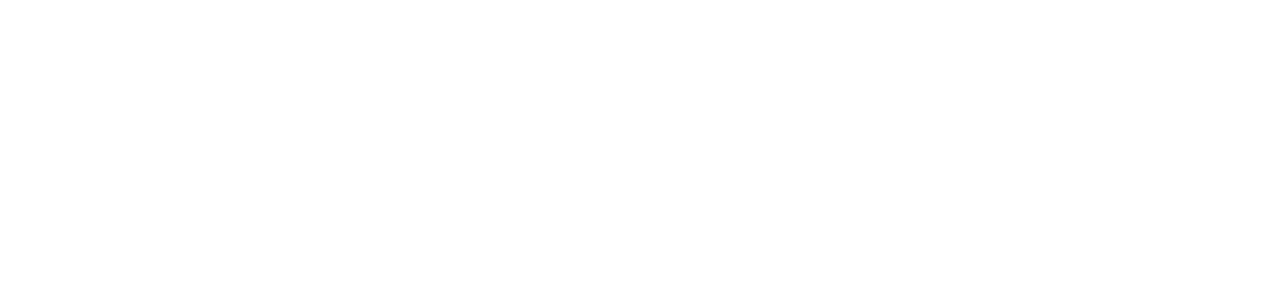
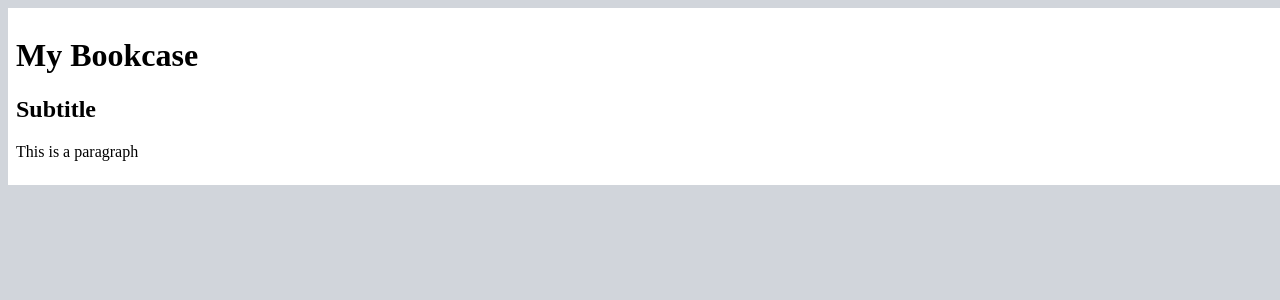
Before and after one commit to nickassembly/vuebookcase, a Vue app: page / in a window 1280 px wide. Shown: the top 300 px of the page. Built offline with nearby package versions, Linux system fonts and the light colour scheme.

Commit message:
Added tailwind css to project and set up basic styles

```diff
--- a/index.html
+++ b/index.html
@@ -6,7 +6,7 @@
     <meta name="viewport" content="width=device-width, initial-scale=1.0" />
     <title>Vite App</title>
   </head>
-  <body>
+  <body class="bg-gray-300">
     <div id="app"></div>
     <script type="module" src="/src/main.ts"></script>
   </body>
--- a/package.json
+++ b/package.json
@@ -12,6 +12,9 @@
   "devDependencies": {
     "@vitejs/plugin-vue": "^1.3.0",
     "@vue/compiler-sfc": "^3.0.5",
+    "autoprefixer": "^10.3.1",
+    "postcss": "^8.3.6",
+    "tailwindcss": "^2.2.7",
     "typescript": "^4.3.2",
     "vite": "^2.4.4",
     "vue-tsc": "^0.2.2"
--- /dev/null
+++ b/postcss.config.js
@@ -0,0 +1,6 @@
+module.exports = {
+  plugins: {
+    tailwindcss: {},
+    autoprefixer: {},
+  },
+}
--- a/src/App.vue
+++ b/src/App.vue
@@ -1,26 +1,17 @@
 <template>
-
+  <div class="container bg-white mx-auto p-2">
+    <Bookcase />
+  </div>
 </template>
 
 <script lang="ts">
 import { defineComponent } from 'vue'
-
+import Bookcase from "./views/bookcase.vue";
 
 export default defineComponent({
   name: 'App',
   components: {
-  // todo add components
+    Bookcase
   }
 })
 </script>
-
-<style>
-#app {
-  font-family: Avenir, Helvetica, Arial, sans-serif;
-  -webkit-font-smoothing: antialiased;
-  -moz-osx-font-smoothing: grayscale;
-  text-align: center;
-  color: #2c3e50;
-  margin-top: 60px;
-}
-</style>
--- /dev/null
+++ b/src/assets/vuebookcase.css
@@ -0,0 +1,3 @@
+@tailwind base;
+@tailwind components;
+@tailwind utilities;
--- a/src/main.ts
+++ b/src/main.ts
@@ -1,4 +1,5 @@
 import { createApp } from 'vue'
 import App from './App.vue'
+import "./assets/vuebookcase.css";
 
 createApp(App).mount('#app')
--- /dev/null
+++ b/src/views/bookcase.vue
@@ -0,0 +1,16 @@
+<template>
+    <h1>My Bookcase</h1>
+    <h2>Subtitle</h2>
+    <p>This is a paragraph</p>
+</template>
+
+<script lang="ts">
+import { defineComponent } from 'vue'
+
+export default defineComponent({
+    setup() {
+
+    },
+})
+
+</script>
--- /dev/null
+++ b/tailwind.config.js
@@ -0,0 +1,14 @@
+module.exports = {
+  purge: [],
+  corePlugins: {
+    preflight: false,
+  },
+  darkMode: false, // or 'media' or 'class'
+  theme: {
+    extend: {},
+  },
+  variants: {
+    extend: {},
+  },
+  plugins: [],
+}
```
Also changed, not shown: src/view/bookcase.vue (deleted), 1 other file (tests, documents, lock files or other folders).
